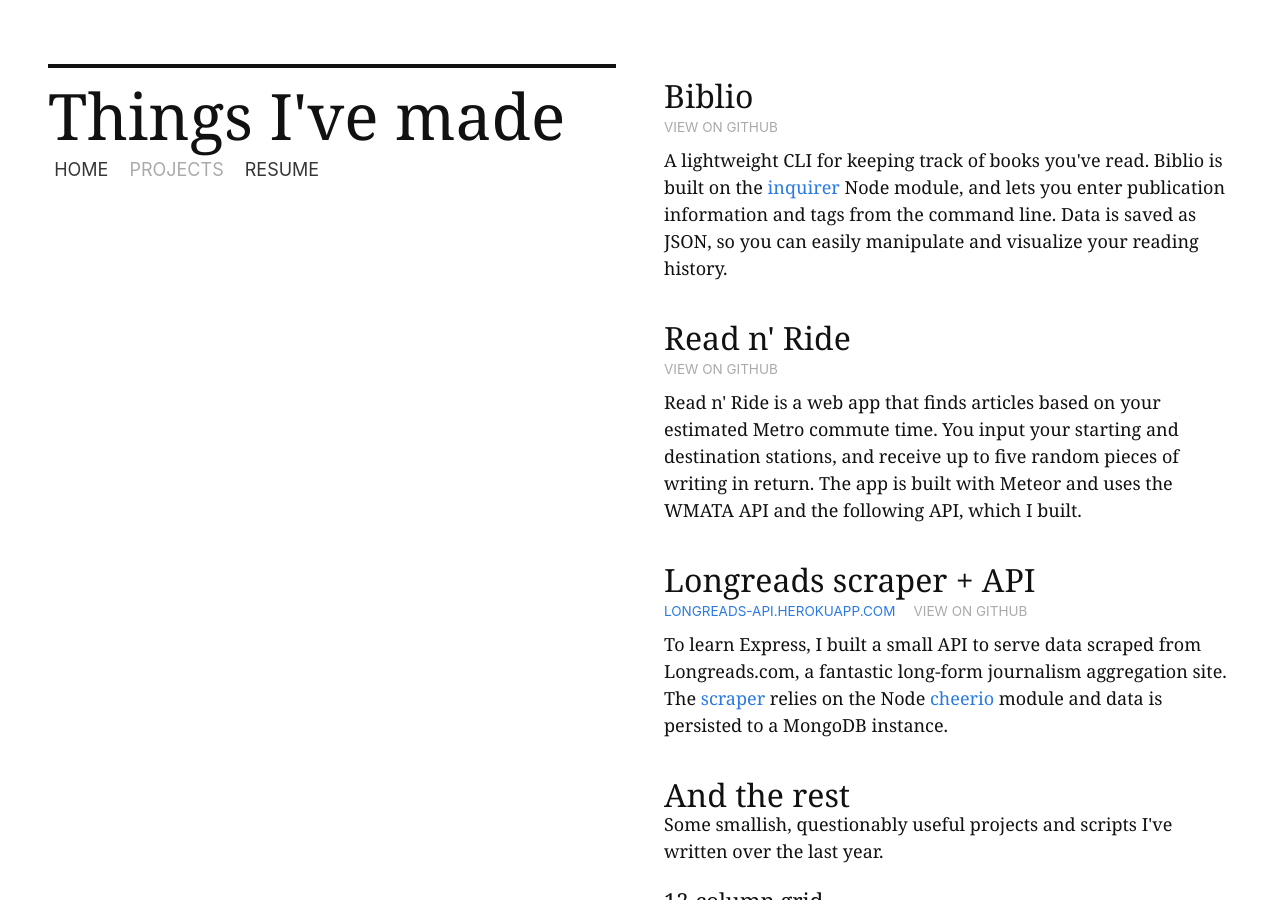
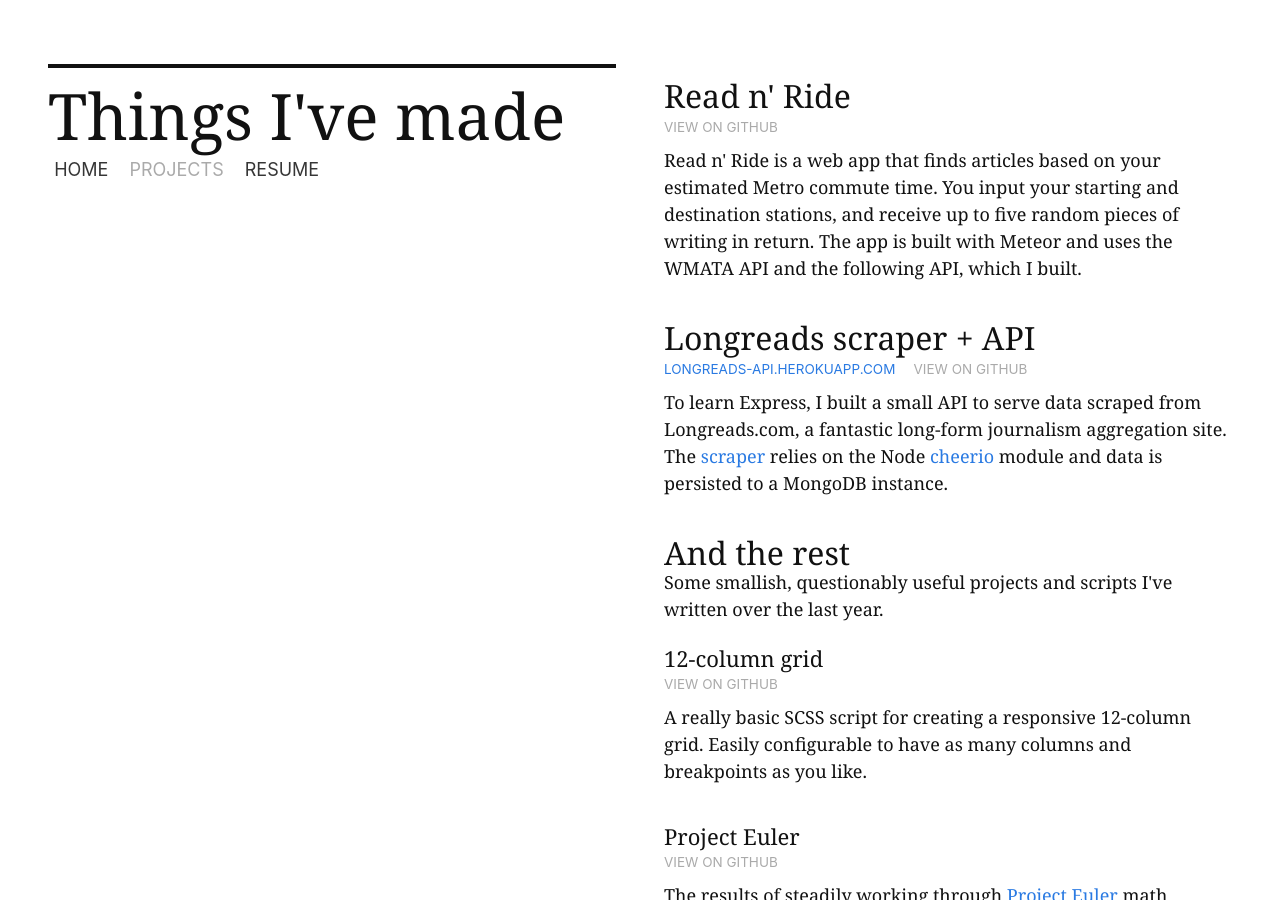
Before and after one commit to auroranou/auroranou.github.io, a Jekyll site: the page built from projects/index.html, in a window 1280 px wide and 900 px high. Built offline with Jekyll 4.4.1, drawn with Linux system fonts in a browser that asks for light colours.

Commit message:
lol all of yer github links are broken

```diff
--- a/projects/index.html
+++ b/projects/index.html
@@ -6,13 +6,13 @@
 weight: 2
 ---
 
-<section class="Section">
+<!-- <section class="Section">
   <h2 class="Section-title">Biblio</h2>
   <a class="Section-link Section-link--secondary" href="https://github.com/auroranou/biblio">View on Github</a>
   <p class="Section-description">
     A lightweight CLI for keeping track of books you've read. Biblio is built on the <a href="https://github.com/sboudrias/Inquirer.js">inquirer</a> Node module, and lets you enter publication information and tags from the command line. Data is saved as JSON, so you can easily manipulate and visualize your reading history.
   </p>
-</section>
+</section> -->
 
 <section class="Section">
   <h2 class="Section-title">Read n' Ride</h2>
@@ -56,7 +56,7 @@
   </p>
 
   <h3 class="Section-subtitle">Slackbots</h3>
-  <a class="Section-link Section-link--secondary" href="https://github.com/auroranou/slackbots">View on Github</a>
+  <a class="Section-link Section-link--secondary" href="https://github.com/auroranou/brobot">View on Github</a>
   <p class="Section-description">
     Slack from the command line
     :robot_face:
```
